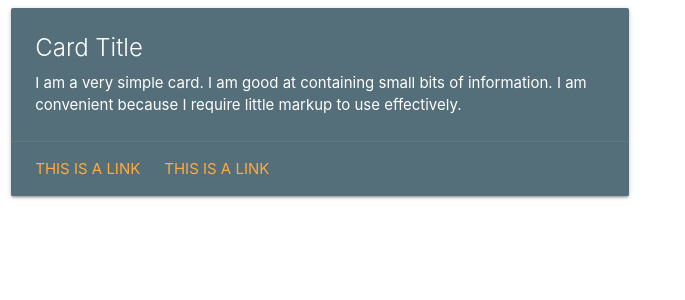
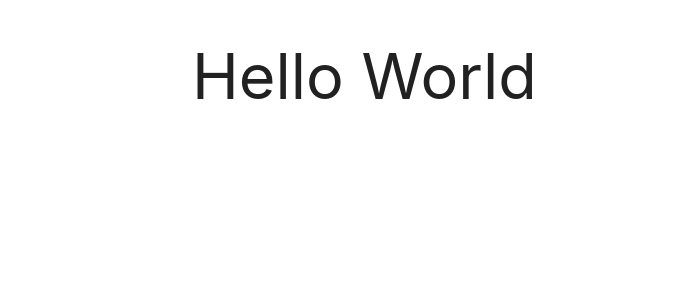
Before and after one commit to arjun-doel/sei-project-2, a React (Create React App) app: page / in a window 1280 px wide. Shown: the top 300 px of the page, without its empty margins (0-685 px from the left). Built offline with nearby package versions, Linux system fonts and the light colour scheme.

Commit message:
setup ready

```diff
--- a/src/App.js
+++ b/src/App.js
@@ -5,20 +5,8 @@ import React from 'react'
 const App = () => {
 
   return (
-    <div className="row">
-      <div className="col s12 m6">
-        <div className="card blue-grey darken-1">
-          <div className="card-content white-text">
-            <span className="card-title">Card Title</span>
-            <p>I am a very simple card. I am good at containing small bits of information.
-              I am convenient because I require little markup to use effectively.</p>
-          </div>
-          <div className="card-action">
-            <a href="#">This is a link</a>
-            <a href="#">This is a link</a>
-          </div>
-        </div>
-      </div>
+    <div className="container">
+      <h1>Hello World</h1>
     </div>
   )
 }
```
